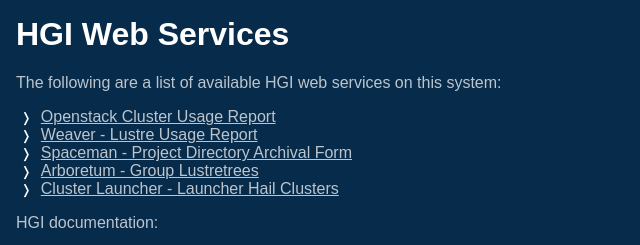
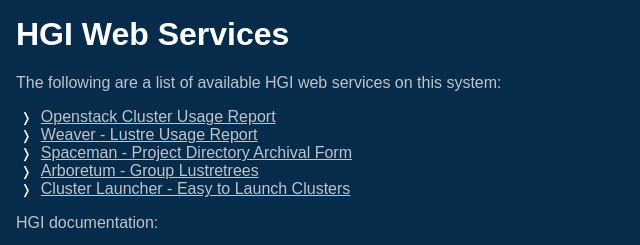
Before and after one commit to wtsi-hgi/wtsi-hgi.github.io, a plain HTML site: page index.html in a window 1280 px wide. Shown: the top 245 px of the page, 0-640 px from the left. Drawn offline with Linux system fonts and the light colour scheme.

Commit message:
Update index.html

```diff
--- a/index.html
+++ b/index.html
@@ -11,7 +11,7 @@
 		<li><a href="http://apps.hgi.sanger.ac.uk/weaver/">Weaver - Lustre Usage Report</a></li>
 		<li><a href="http://apps.hgi.sanger.ac.uk/spaceman/">Spaceman - Project Directory Archival Form</a></li>
 		<li><a href="https://apps.hgi.sanger.ac.uk/treeserve/">Arboretum - Group Lustretrees</a></li>
-		<li><a href="https://apps.hgi.sanger.ac.uk/cluster-launcher/">Cluster Launcher - Launcher Hail Clusters</a></li>
+		<li><a href="https://apps.hgi.sanger.ac.uk/cluster-launcher/">Cluster Launcher - Easy to Launch Clusters</a></li>
 	</ul>
 	<p>HGI documentation:</p>
 	<ul>
```
